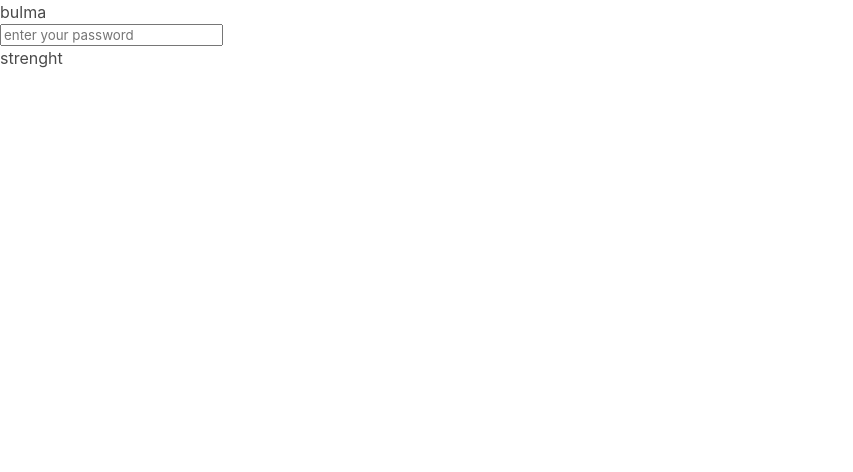
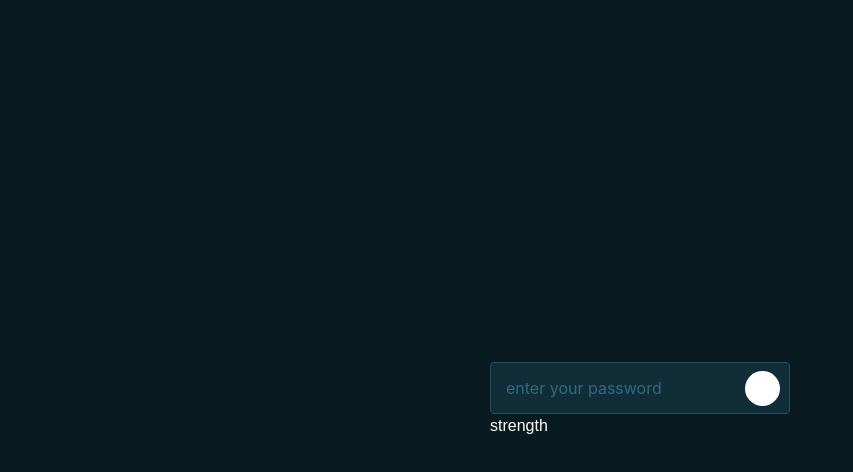
Before and after one commit to JoseFiallos/PROJECT_PASSWORD_INPUT, a plain HTML site: page src/index.html in a window 1280 px wide. Shown: the whole page, without its empty margins (0-853 px from the left). Drawn offline with nearby package versions, Linux system fonts and the light colour scheme.

Commit message:
Added the following styles

```diff
--- a/src/index.html
+++ b/src/index.html
@@ -1,4 +1,4 @@
-bulma<!DOCTYPE html>
+<!DOCTYPE html>
 <html lang="">
     <head>
         <meta charset="utf-8">
@@ -6,7 +6,7 @@ bulma<!DOCTYPE html>
         <meta name="viewport" content="width=device-width, initial-scale=1">
         <title>Password Input</title>
         <link rel="stylesheet" href="https://cdnjs.cloudflare.com/ajax/libs/bulma/0.4.0/css/bulma.css"/>
-        <link rel="stylesheet" href="/styles.css">
+        <link rel="stylesheet" href="styles.css">
         <script type = "password/javascript"src="/password.js"></script>
     </head>
     <body>
@@ -18,7 +18,7 @@ bulma<!DOCTYPE html>
             </div>
             <div class="pass-strenght">
                 <div class="streght-percent"><span></span></div>
-                <span class="strenght-label">strenght</span>
+                <span class="strenght-label">strength</span>
             </div>
         </div>
     </body>
--- a/src/styles.css
+++ b/src/styles.css
@@ -0,0 +1,69 @@
+* {
+    box-sizing: border-box;
+}
+
+body{
+    margin : 0;
+    font-family: "Poppins", sans-serif;
+    height: 100vh;
+    background: #091a20;
+    color: #fff;
+    display: grid;
+    place-content: center;
+}
+
+.input-container {
+    width: 300px;
+}
+
+.input-group {
+    position: relative;
+    display: flex;
+    align-items: center;
+}
+
+.input-group input {
+    padding: 15px 3rem 15px 15px;
+    width: 100%;
+    background: #112d37;
+    outline: none;
+    border: 1px solid #215164;
+    border-radius: 4px;
+    color: #fff;
+    transition: with 0.9s,
+        height 0.9s,
+        border-readius 0.09s;
+    font-size: 16px;
+}
+.input-group input::placeholder {
+    color: #346a80;
+}
+.input-group input::focus {
+    border: ipx solid #55b7dd;
+    box-shadow: 0px 0px 2px #55b7dd;
+}
+.input-group .toogle{
+    position: absolute;
+    right: 10px;
+    font-size: 25px;
+    cursor: pointer;
+    user-select: none;
+    z-index: 99;
+}
+.input-group .ripple {
+    background-color: #fff;
+    display: block;
+    position: absolute;
+    height: 35px;
+    width: 35px;
+    border-radius: 50%;
+    right: 10px;
+    transition: all 2.0s;
+    z-index: 1;
+}
+
+.pass-streght {
+    display: flex;
+    align-items: center;
+    margin-top: 3px;
+}
```
